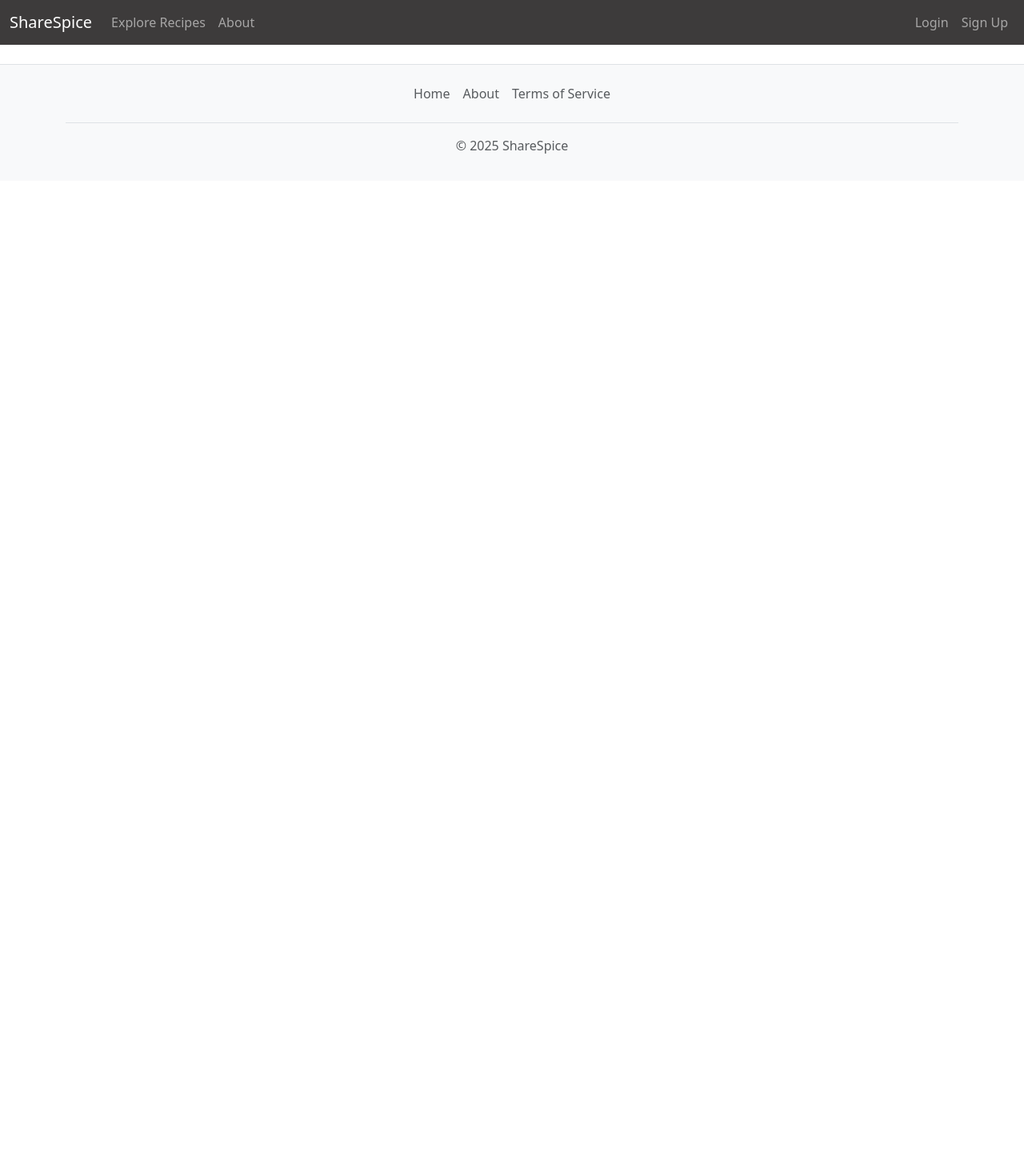
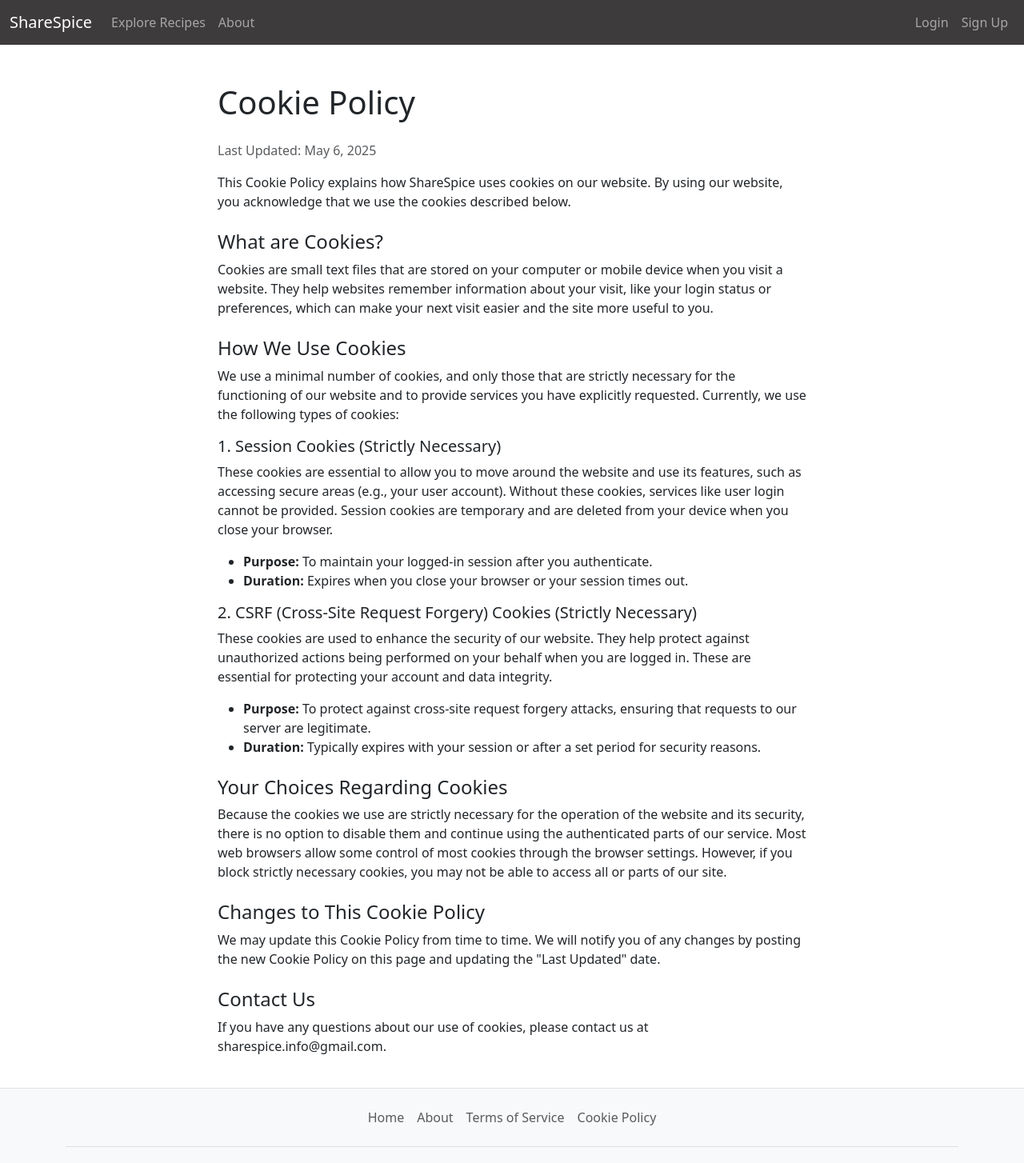
Before and after one commit to jeromebelpaire/foodplanner-frontend, a React (Vite) app: page /cookie-policy in a window 1280 px wide. Shown: the top 1454 px of the page at 80% size. Before the commit the page ends 800 px from the top, so only its background shows below. Built offline with nearby package versions, Linux system fonts and the light colour scheme; no server answers.

Commit message:
feat: add cookie policy

```diff
--- a/src/App.tsx
+++ b/src/App.tsx
@@ -16,6 +16,7 @@ import LandingPage from "./components/LandingPage";
 import Explore from "./components/Explore";
 import { TermsOfServicePage } from "./components/TermsOfServicePage";
 import { Footer } from "./components/Footer";
+import { CookiePolicyPage } from "./components/CookiePolicyPage";
 
 function App() {
   return (
@@ -30,6 +31,7 @@ function App() {
             <Route path="/explore" element={<Explore />} />
             <Route path="/about" element={<AboutPage />} />
             <Route path="/terms-of-service" element={<TermsOfServicePage />} />
+            <Route path="/cookie-policy" element={<CookiePolicyPage />} />
             <Route element={<PrivateRoute />}>
               <Route path="recipe/:id/:slug" element={<RecipeDetail />} />
               <Route path="grocery-lists" element={<GroceryListSelect />} />
--- /dev/null
+++ b/src/components/CookiePolicyPage.tsx
@@ -0,0 +1,89 @@
+export function CookiePolicyPage() {
+  return (
+    <div className="container mt-5">
+      <div className="row justify-content-center">
+        <div className="col-md-8">
+          <h1 className="mb-4">Cookie Policy</h1>
+          <p className="text-muted">Last Updated: May 6, 2025</p>
+
+          <p>
+            This Cookie Policy explains how ShareSpice uses cookies on our website. By using our
+            website, you acknowledge that we use the cookies described below.
+          </p>
+
+          <h2 className="h4 mt-4">What are Cookies?</h2>
+          <p>
+            Cookies are small text files that are stored on your computer or mobile device when you
+            visit a website. They help websites remember information about your visit, like your
+            login status or preferences, which can make your next visit easier and the site more
+            useful to you.
+          </p>
+
+          <h2 className="h4 mt-4">How We Use Cookies</h2>
+          <p>
+            We use a minimal number of cookies, and only those that are strictly necessary for the
+            functioning of our website and to provide services you have explicitly requested.
+            Currently, we use the following types of cookies:
+          </p>
+
+          <h3 className="h5 mt-3">1. Session Cookies (Strictly Necessary)</h3>
+          <p>
+            These cookies are essential to allow you to move around the website and use its
+            features, such as accessing secure areas (e.g., your user account). Without these
+            cookies, services like user login cannot be provided. Session cookies are temporary and
+            are deleted from your device when you close your browser.
+          </p>
+          <ul>
+            <li>
+              <strong>Purpose:</strong> To maintain your logged-in session after you authenticate.
+            </li>
+            <li>
+              <strong>Duration:</strong> Expires when you close your browser or your session times
+              out.
+            </li>
+          </ul>
+
+          <h3 className="h5 mt-3">
+            2. CSRF (Cross-Site Request Forgery) Cookies (Strictly Necessary)
+          </h3>
+          <p>
+            These cookies are used to enhance the security of our website. They help protect against
+            unauthorized actions being performed on your behalf when you are logged in. These are
+            essential for protecting your account and data integrity.
+          </p>
+          <ul>
+            <li>
+              <strong>Purpose:</strong> To protect against cross-site request forgery attacks,
+              ensuring that requests to our server are legitimate.
+            </li>
+            <li>
+              <strong>Duration:</strong> Typically expires with your session or after a set period
+              for security reasons.
+            </li>
+          </ul>
+
+          <h2 className="h4 mt-4">Your Choices Regarding Cookies</h2>
+          <p>
+            Because the cookies we use are strictly necessary for the operation of the website and
+            its security, there is no option to disable them and continue using the authenticated
+            parts of our service. Most web browsers allow some control of most cookies through the
+            browser settings. However, if you block strictly necessary cookies, you may not be able
+            to access all or parts of our site.
+          </p>
+
+          <h2 className="h4 mt-4">Changes to This Cookie Policy</h2>
+          <p>
+            We may update this Cookie Policy from time to time. We will notify you of any changes by
+            posting the new Cookie Policy on this page and updating the "Last Updated" date.
+          </p>
+
+          <h2 className="h4 mt-4">Contact Us</h2>
+          <p>
+            If you have any questions about our use of cookies, please contact us at
+            sharespice.info@gmail.com.
+          </p>
+        </div>
+      </div>
+    </div>
+  );
+}
--- a/src/components/Footer.tsx
+++ b/src/components/Footer.tsx
@@ -22,7 +22,11 @@ export function Footer() {
               Terms of Service
             </Link>
           </li>
-          {/* Add other footer links as needed */}
+          <li className="nav-item">
+            <Link to="/cookie-policy" className="nav-link px-2 text-muted">
+              Cookie Policy
+            </Link>
+          </li>
         </ul>
         <p className="text-center text-muted">© {currentYear} ShareSpice</p>
       </div>
```
